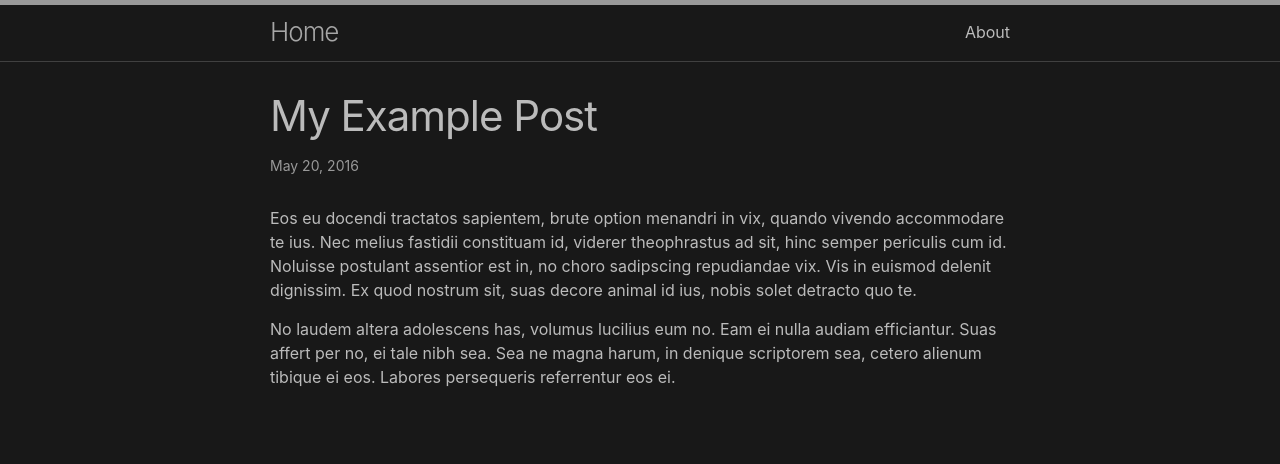
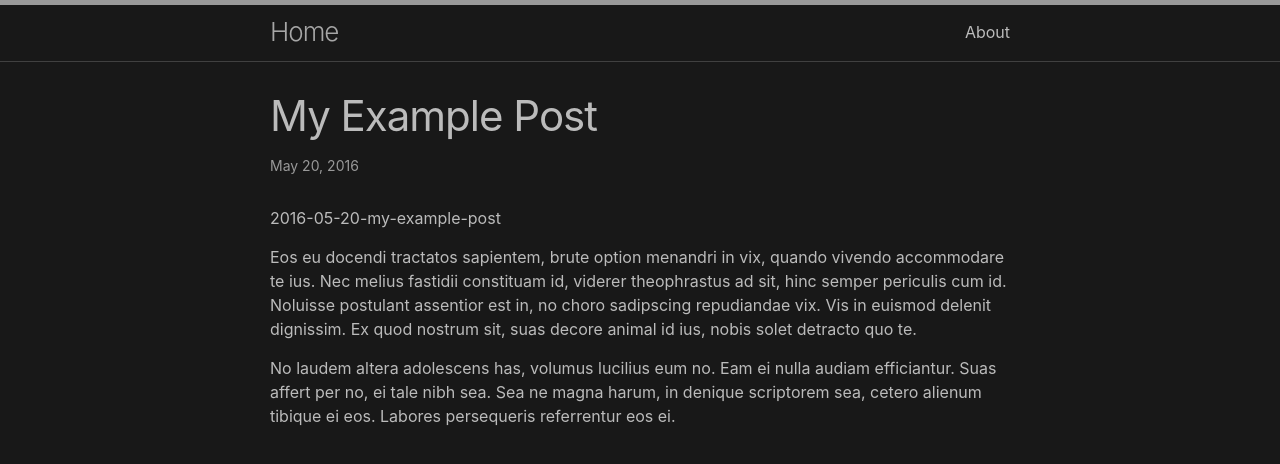
Before and after one commit to Sanjuvi/sanjeevi, a Jekyll site: the page built from _posts/2016-05-20-my-example-post.md, in a window 1280 px wide. Shown: the top 464 px of the page. Built offline with Jekyll 4.4.1, drawn with Linux system fonts in a browser that asks for light colours.

Commit message:
Update 2016-05-20-my-example-post.md

```diff
--- a/_posts/2016-05-20-my-example-post.md
+++ b/_posts/2016-05-20-my-example-post.md
@@ -1,6 +1,7 @@
 ---
 layout: post
 ---
+   2016-05-20-my-example-post
 
 Eos eu docendi tractatos sapientem, brute option menandri in vix, quando vivendo accommodare te ius. Nec melius fastidii constituam id, viderer theophrastus ad sit, hinc semper periculis cum id. Noluisse postulant assentior est in, no choro sadipscing repudiandae vix. Vis in euismod delenit dignissim. Ex quod nostrum sit, suas decore animal id ius, nobis solet detracto quo te.
 
```
